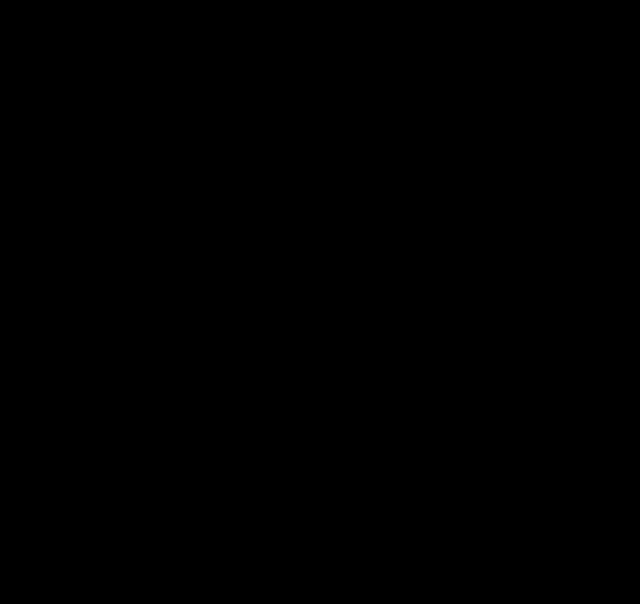
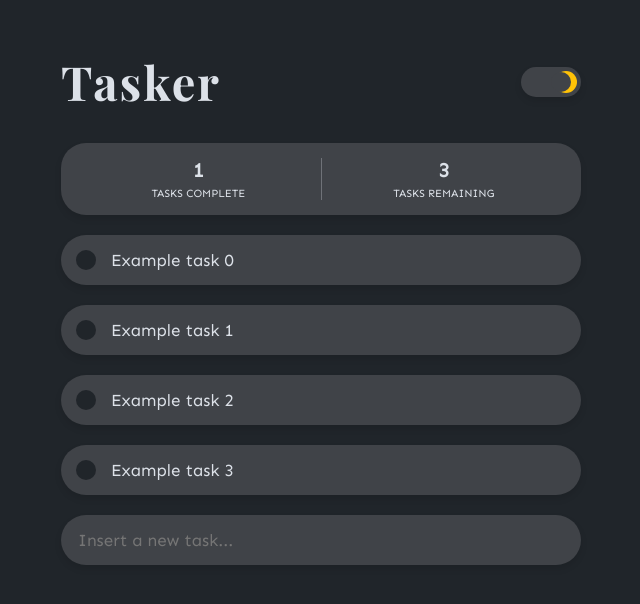
Before and after one commit to ledo01/tasker, a React (Create React App) app: page / in a window 1280 px wide. Shown: the top 604 px of the page, without its empty margins (319-959 px from the left). Built offline with nearby package versions, Linux system fonts and the light colour scheme.

Commit message:
Basic UI

```diff
--- a/public/index.html
+++ b/public/index.html
@@ -24,7 +24,11 @@
       work correctly both with client-side routing and a non-root public URL.
       Learn how to configure a non-root public URL by running `npm run build`.
     -->
-    <title>React App</title>
+    <link
+      href="https://fonts.googleapis.com/css?family=Playfair+Display:400,500,700,800,900|Sen&display=swap"
+      rel="stylesheet"
+    />
+    <title>Tasker ⚛️</title>
   </head>
   <body>
     <noscript>You need to enable JavaScript to run this app.</noscript>
--- a/src/App.tsx
+++ b/src/App.tsx
@@ -1,13 +1,28 @@
 import React from 'react';
-import { Page, ThemeProvider, GlobalStyles } from './components/theme';
+import { Input } from './components/Input';
+import { Stats } from './components/Stats';
+import { Tasks } from './components/Tasks';
+import { ThemeProvider, GlobalStyles, Page } from './components/theme';
+import { Header } from './components/Header';
 
-function App() {
+const Home = () => {
+  return (
+    <Page>
+      <Header />
+      <Stats />
+      <Tasks />
+      <Input />
+    </Page>
+  );
+};
+
+const App = () => {
   return (
     <ThemeProvider darkMode={true}>
       <GlobalStyles />
-      <Page>Test</Page>
+      <Home />
     </ThemeProvider>
   );
-}
+};
 
 export default App;
--- /dev/null
+++ b/src/components/Card.tsx
@@ -0,0 +1,11 @@
+import styled from 'styled-components';
+
+export const Card = styled.div`
+  border-radius: 25px;
+  background-color: ${(props) => props.theme.card};
+  box-shadow: 0px 4px 7px rgba(0, 0, 0, 0.1);
+  display: flex;
+  flex-direction: row;
+  align-items: center;
+  padding: 0 15px;
+`;
--- /dev/null
+++ b/src/components/Header.tsx
@@ -0,0 +1,23 @@
+import React, { useState } from 'react';
+import styled from 'styled-components';
+import { Heading } from './Heading';
+import { Switch } from './Switch';
+
+const Container = styled.div`
+  display: flex;
+  flex-direction: row;
+  align-items: center;
+  justify-content: space-between;
+  padding: 30px 0;
+`;
+
+export const Header: React.FC = () => {
+  const [darkMode, setDarkMode] = useState(true);
+
+  return (
+    <Container>
+      <Heading />
+      <Switch value={darkMode} onChange={setDarkMode} />
+    </Container>
+  );
+};
--- /dev/null
+++ b/src/components/Heading.tsx
@@ -0,0 +1,14 @@
+import React from 'react';
+import styled from 'styled-components';
+
+const Container = styled.div`
+  font-family: 'Playfair Display', serif;
+  font-size: 47px;
+  font-weight: 600;
+  letter-spacing: 2px;
+  color: ${(props) => props.theme.text};
+`;
+
+export const Heading: React.FC = () => {
+  return <Container>Tasker</Container>;
+};
--- /dev/null
+++ b/src/components/Input.tsx
@@ -0,0 +1,42 @@
+import React, { useState } from 'react';
+import styled from 'styled-components';
+import { Container as TaskContainer, TextStyle as TaskTextStyle } from './Task';
+
+const InsertInput = styled.input`
+  width: 100%;
+  height: 100%;
+  appearance: none;
+  border: 0;
+  background-color: transparent;
+  outline: none;
+  -webkit-appearance: textfield;
+  ${TaskTextStyle};
+  ::-webkit-search-decoration,
+  ::-webkit-search-cancel-button {
+    -webkit-appearance: none;
+  }
+`;
+
+export const Input: React.FC = () => {
+  const [label, setLabel] = useState('');
+
+  return (
+    <TaskContainer>
+      <InsertInput
+        placeholder="Insert a new task..."
+        type="search"
+        autoComplete="off"
+        value={label}
+        onChange={({ currentTarget }) => {
+          setLabel(currentTarget.value);
+        }}
+        onKeyUp={({ keyCode }) => {
+          if (keyCode === 13) {
+            // Insert new task
+            setLabel('');
+          }
+        }}
+      />
+    </TaskContainer>
+  );
+};
--- /dev/null
+++ b/src/components/Stats.tsx
@@ -0,0 +1,57 @@
+import React from 'react';
+import { Card } from './Card';
+import styled from 'styled-components';
+
+const StatContainer = styled.div`
+  flex: 1;
+  display: flex;
+  flex-direction: column;
+  align-items: center;
+  color: ${(props) => props.theme.text};
+`;
+
+const StatValue = styled.div`
+  font-size: 20px;
+  font-weight: 600;
+  margin-bottom: 5px;
+`;
+
+const StatLabel = styled.div`
+  font-size: 11px;
+  text-transform: uppercase;
+`;
+
+const Stat: React.FC<{ label: string; value: string | number }> = ({
+  label,
+  value,
+}) => {
+  return (
+    <StatContainer>
+      <StatValue>{value}</StatValue>
+      <StatLabel>{label}</StatLabel>
+    </StatContainer>
+  );
+};
+
+const Divider = styled.div`
+  width: 1px;
+  height: 42px;
+  background-color: ${(props) => props.theme.text};
+  opacity: 0.3;
+`;
+
+const Container = styled(Card)`
+  padding-top: 15px;
+  padding-bottom: 15px;
+  margin-bottom: 20px;
+`;
+
+export const Stats: React.FC = () => {
+  return (
+    <Container>
+      <Stat label="Tasks Complete" value="1" />
+      <Divider />
+      <Stat label="Tasks Remaining" value="3" />
+    </Container>
+  );
+};
--- /dev/null
+++ b/src/components/Switch.tsx
@@ -0,0 +1,50 @@
+import React from 'react';
+import styled from 'styled-components';
+
+const Container = styled.div`
+  width: 60px;
+  height: 30px;
+  border-radius: 25px;
+  background-color: ${(props) => props.theme.card};
+  box-sizing: border-box;
+  padding: 4px;
+  cursor: pointer;
+  box-shadow: 0px 4px 7px rgba(0, 0, 0, 0.1);
+`;
+
+const Toggle = styled.div`
+  width: 22px;
+  height: 22px;
+  border-radius: 50%;
+  background-color: #ffc207;
+  transition: 0.2s all ease-out;
+  position: relative;
+`;
+
+const Moon = styled.div`
+  position: absolute;
+  top: 50%;
+  margin-top: -10px;
+  left: -4px;
+  width: 20px;
+  height: 20px;
+  border-radius: 50%;
+  background-color: ${(props) => props.theme.card};
+  transform-origin: left center;
+  transition: 0.2s all ease-out;
+`;
+
+type SwitchProps = {
+  value: boolean;
+  onChange: (value: boolean) => void;
+};
+
+export const Switch: React.FC<SwitchProps> = ({ value: on, onChange }) => {
+  return (
+    <Container onClick={() => onChange(!on)}>
+      <Toggle style={{ transform: `translate(${on ? 30 : 0}px)` }}>
+        <Moon style={{ transform: `scale(${on ? 1 : 0})` }} />
+      </Toggle>
+    </Container>
+  );
+};
--- /dev/null
+++ b/src/components/Task.tsx
@@ -0,0 +1,84 @@
+import React from 'react';
+import styled, { css } from 'styled-components';
+import checkIconSvg from './check.svg';
+import { Card } from './Card';
+
+export const TextStyle = css`
+  font-size: 17px;
+  color: ${(props) => props.theme.text};
+  font-family: inherit;
+`;
+
+export const Container = styled(Card)`
+  height: 50px;
+  margin-bottom: 20px;
+  display: flex;
+  flex-direction: row;
+  align-items: center;
+`;
+
+const Check = styled.div<{ checked: boolean }>`
+  border-radius: 50%;
+  width: 20px;
+  height: 20px;
+  margin-right: 15px;
+  transition: 0.2s all ease-in-out;
+  align-items: center;
+  justify-content: center;
+  display: flex;
+  background-color: ${(props) => props.theme.background};
+  cursor: pointer;
+  ${(props) =>
+    props.checked &&
+    css`
+      background-color: transparent;
+    `}
+`;
+
+const CheckIcon = styled.img`
+  transition: 0.1s opacity ease-in-out;
+`;
+
+const Label = styled.div`
+  position: relative;
+  ${TextStyle}
+`;
+
+const Strikethrough = styled.div<{ checked: boolean }>`
+  position: absolute;
+  top: 50%;
+  left: -3px;
+  right: -3px;
+  height: 2px;
+  background-color: ${(props) => props.theme.text};
+  border-radius: 2px;
+  transform: scaleX(0);
+  transform-origin: center left;
+  transition: 0.1s all ease-in-out;
+  ${(props) =>
+    props.checked &&
+    css`
+      transform: scaleX(1);
+    `};
+`;
+
+export const Task: React.FC<{ id: number }> = ({ id }) => {
+  const complete = false;
+  const label = `Example task ${id}`;
+
+  return (
+    <Container
+      onClick={() => {
+        // Toggle completed
+      }}
+    >
+      <Check checked={complete}>
+        <CheckIcon src={checkIconSvg} style={{ opacity: complete ? 1 : 0 }} />
+      </Check>
+      <Label>
+        {label}
+        <Strikethrough checked={complete} />
+      </Label>
+    </Container>
+  );
+};
--- /dev/null
+++ b/src/components/Tasks.tsx
@@ -0,0 +1,13 @@
+import React from 'react';
+import { Task } from './Task';
+
+export const Tasks: React.FC = () => {
+  return (
+    <div>
+      <Task id={0} />
+      <Task id={1} />
+      <Task id={2} />
+      <Task id={3} />
+    </div>
+  );
+};
--- a/src/components/theme.tsx
+++ b/src/components/theme.tsx
@@ -6,22 +6,37 @@
 
 export const colors = {
   dark: {
-    background: 'black',
-    card: 'gray',
-    text: 'white',
+    background: '#20252a',
+    card: '#404348',
+    text: '#dce1e8',
   },
-  light: { background: 'white', card: 'gray', text: 'black' },
+  light: {
+    background: '#e9ecf3',
+    card: '#ffffff',
+    text: '#20252a',
+  },
 };
 
 export const GlobalStyles = createGlobalStyle`
   body {
-    background: ${(props: any) => props.theme.background};
+    background-color: ${(props: any) => props.theme.background};
+    color: ${(props: any) => props.theme.text};
     display: flex;
     flex-direction: column;
+    align-items: center;
+    min-height: 100vh;
+    box-sizing: border-box;
+    font-family: Sen;
+    user-select: none;
+    -webkit-font-smoothing: antialiased;
+    -moz-osx-font-smoothing: grayscale;
+    margin: 0;
   }
-
   #root {
     width: 100vw;
+  }
+  * {
+    transition: 0.2s color ease-in-out, 0.2s background-color ease-in-out;
   }
 `;
 
@@ -39,8 +54,9 @@
 };
 
 export const Page = styled.div`
-  width: 100%auto;
-  max-width: 600px;
+  width: 100%;
+  max-width: 560px;
   padding: 20px;
+  box-sizing: border-box;
   margin: 0 auto;
 `;
```
Also changed, not shown: src/components/check.svg (added).
